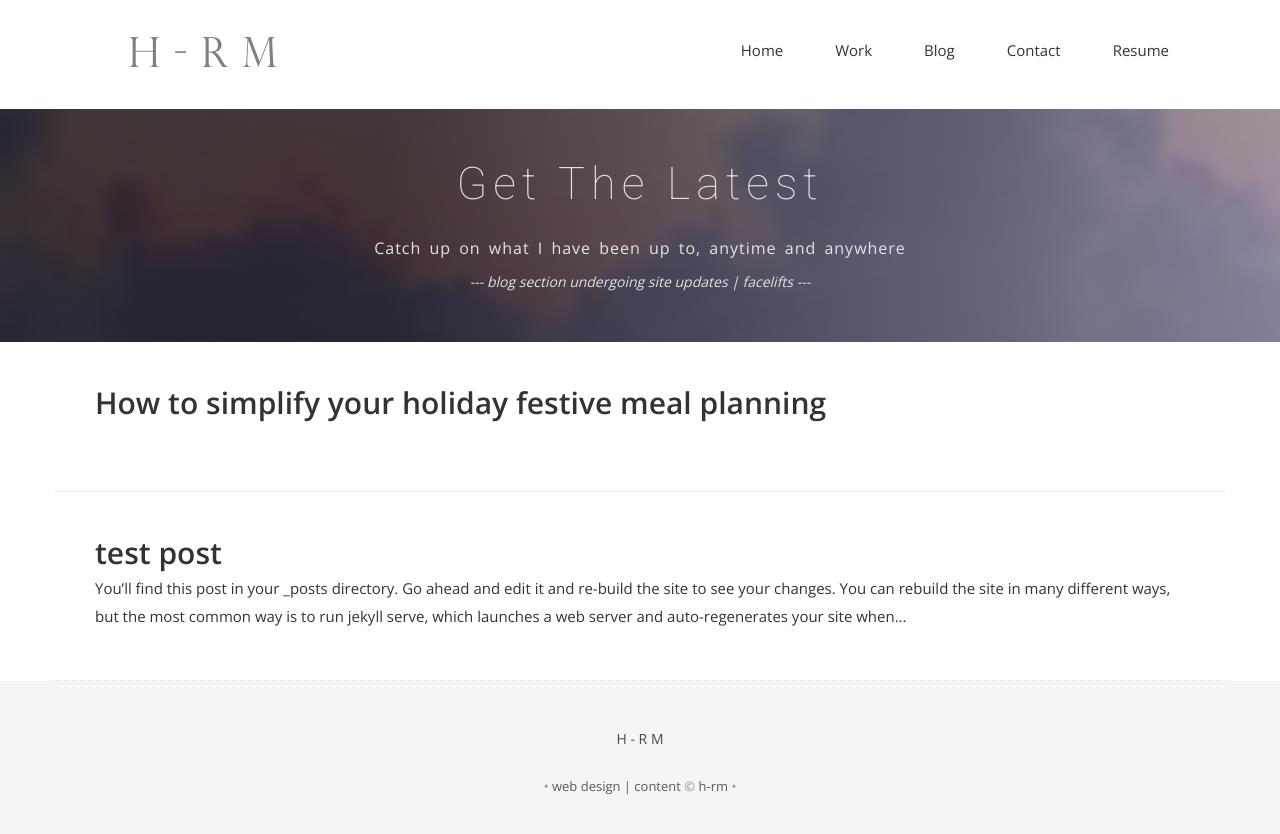
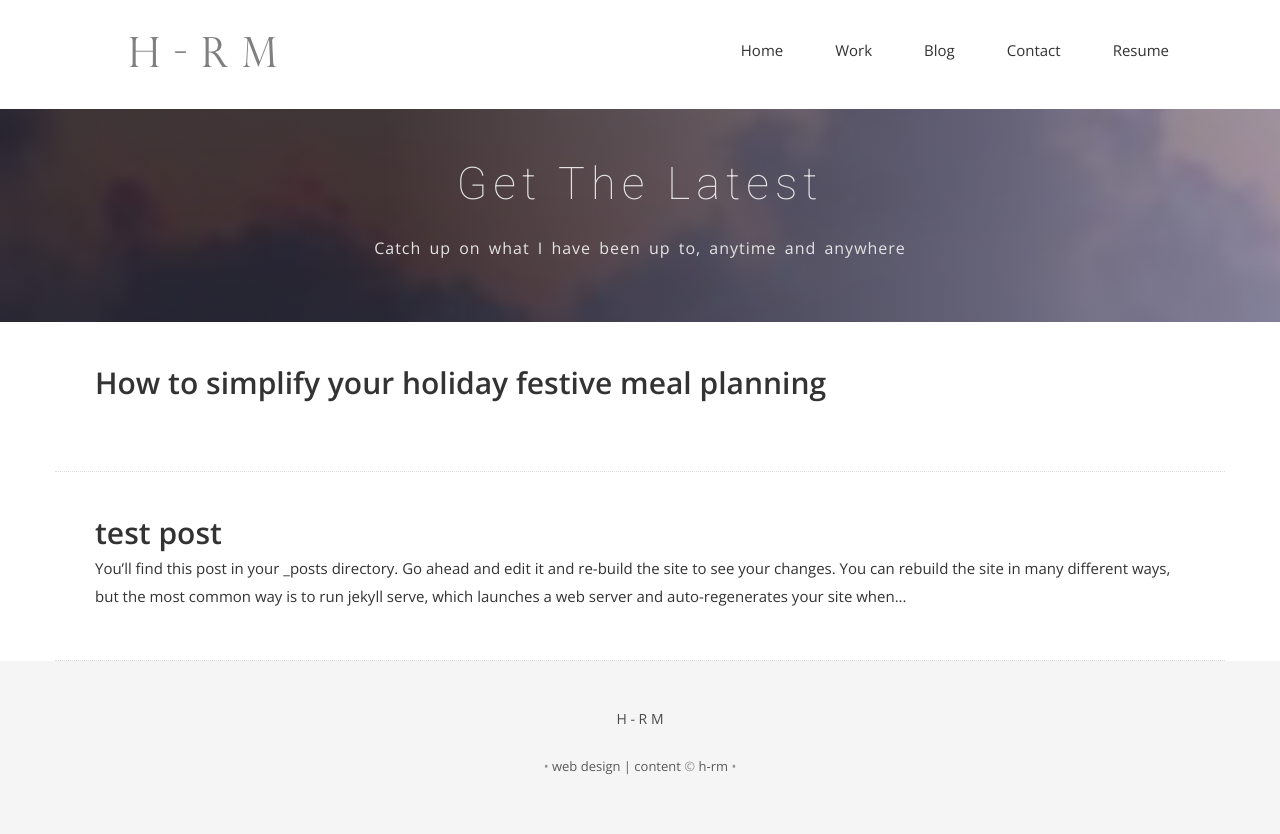
Before and after one commit to hengrumay/hengrumay.github.io, a Jekyll site: the page built from blog.html, in a window 1280 px wide. Shown: the top 834 px of the page. Built offline with Jekyll 4.4.1, drawn with Linux system fonts in a browser that asks for light colours; nearby versions of some CDN libraries; some web fonts are replaced.

Commit message:
Update blog.html

```diff
--- a/blog.html
+++ b/blog.html
@@ -15,7 +15,7 @@ permalink: /blog/
           -->
           <h1>Get the latest</h1>
           <p>Catch up on what I have been up to, anytime and anywhere</p>
-          <i>--- blog section undergoing site updates | facelifts ---</i>
+          <!-- <i>--- blog section undergoing site updates | facelifts ---</i> -->
         </div>
       </div>
     </div>
```
